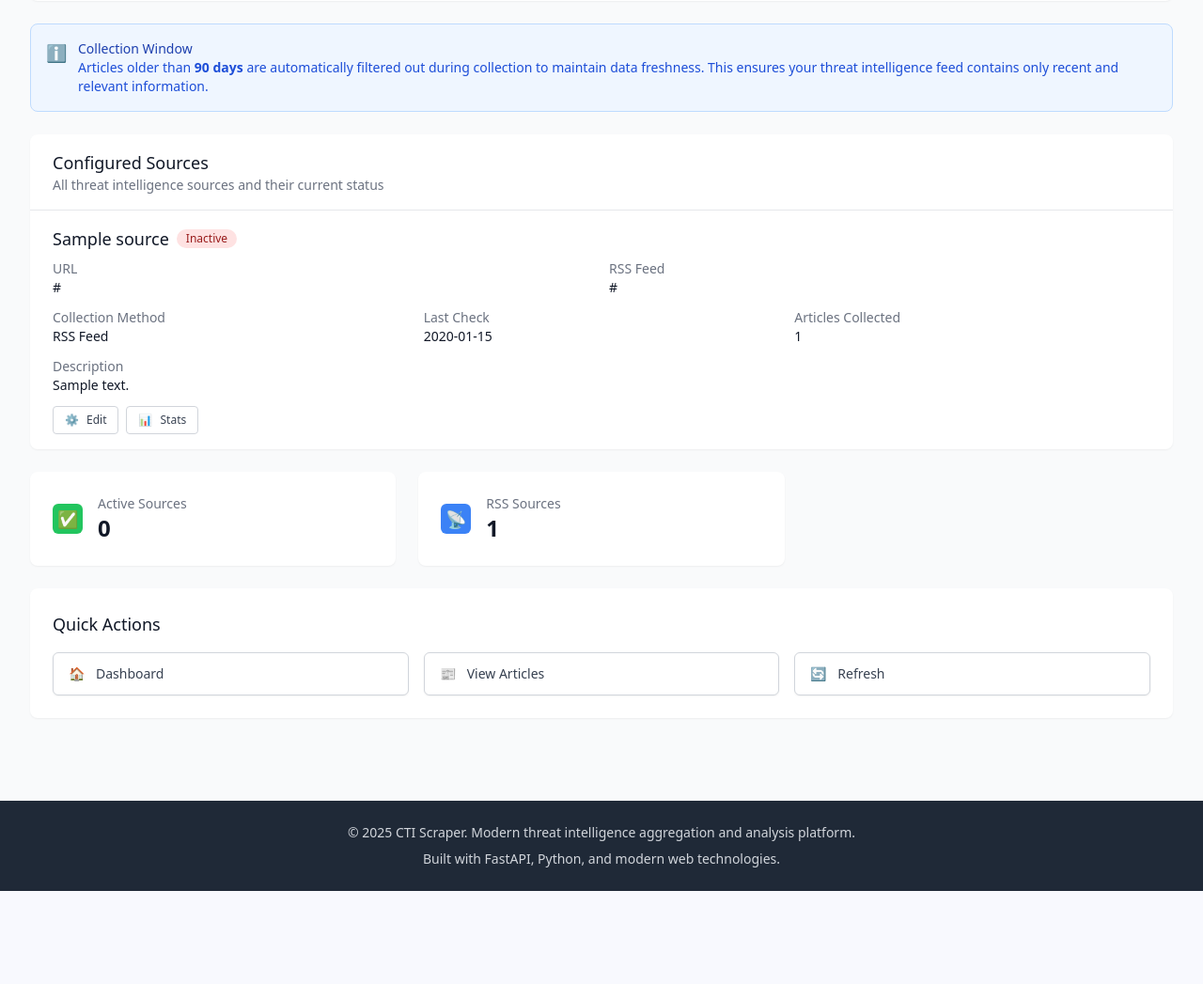
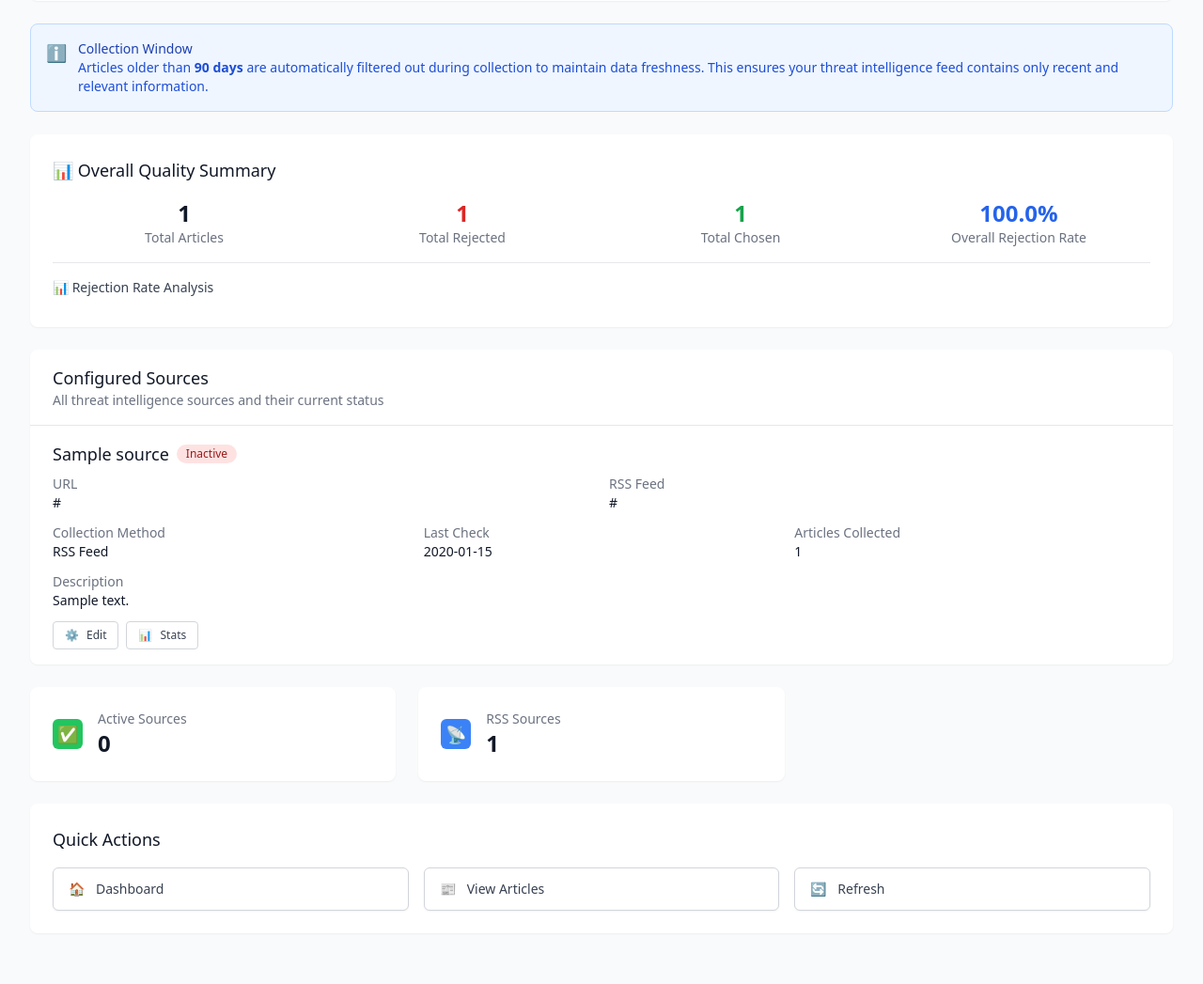
Before and after one commit to dfirtnt/CTIScraper, a FastAPI app: template src/web/templates/sources.html in a window 1280 px wide. Shown: the part 203-1250 px from the top of the page at 94% size. Before the commit the page ends 1151 px from the top, so only its background shows below. Run offline with FastAPI, Linux system fonts and the light colour scheme; the template is opened without the code that fills it: most values are stand-ins (such as "Sample title", 1, 10 or a date in 2020); some libraries are stand-ins or nearby versions.

Commit message:
Implement source quality metrics display
- Added get_source_quality_stats() method to database manager
- Updated sources endpoint to include quality statistics
- Enhanced sources template with quality metrics display
- Shows individual source quality metrics (total, rejected, chosen, unclassified)
- Displays rejection rates with percentages
- Added overall quality summary section
- Added rejection rate analysis section (categorized by rate ranges)
- Removed automatic 'acceptable' judgments - shows raw data for user analysis
- Quality data based on article_metadata.training_category field

```diff
--- a/src/web/modern_main.py
+++ b/src/web/modern_main.py
@@ -171,6 +171,11 @@
     try:
         sources = await async_db_manager.list_sources()
         quality_stats = await async_db_manager.get_source_quality_stats()
+
+        # Debug logging
+        logger.info(f"Quality stats returned: {len(quality_stats)} entries")
+        for stat in quality_stats[:5]:  # Log first 5 entries
+            logger.info(f"Source {stat['source_id']}: {stat['name']} - Rejection rate: {stat['rejection_rate']}%")
 
         # Create a lookup for quality stats by source ID
         quality_lookup = {stat["source_id"]: stat for stat in quality_stats}
--- a/src/web/templates/sources.html
+++ b/src/web/templates/sources.html
@@ -35,68 +35,79 @@
     </div>
 
     <!-- Quality Summary -->
-    {% set total_articles = 0 %}
-    {% set total_rejected = 0 %}
-    {% set total_chosen = 0 %}
-    {% set high_rejection_sources = [] %}
-    {% set moderate_rejection_sources = [] %}
-
-    {% for stat in quality_stats.values() %}
-        {% set total_articles = total_articles + stat.total_articles %}
-        {% set total_rejected = total_rejected + stat.rejected_count %}
-        {% set total_chosen = total_chosen + stat.chosen_count %}
-    {% endfor %}
-
-    {% for source in sources %}
-        {% if source.id in quality_stats %}
-            {% set stat = quality_stats[source.id] %}
-            {% if stat.rejection_rate > 70 %}
-                {% set high_rejection_sources = high_rejection_sources + [source.name] %}
-            {% elif stat.rejection_rate > 50 %}
-                {% set moderate_rejection_sources = moderate_rejection_sources + [source.name] %}
-            {% endif %}
-        {% endif %}
-    {% endfor %}
-
-    {% if total_articles > 0 %}
+    <!-- Debug: quality_stats count: {{ quality_stats|length }} -->
+    {% if quality_stats %}
     <div class="bg-white rounded-lg shadow-sm p-6 mb-6">
         <h3 class="text-lg font-medium text-gray-900 mb-4">📊 Overall Quality Summary</h3>
         <div class="grid grid-cols-1 md:grid-cols-4 gap-4 mb-4">
             <div class="text-center">
-                <p class="text-2xl font-bold text-gray-900">{{ total_articles }}</p>
+                <p class="text-2xl font-bold text-gray-900">{{ quality_stats.values()|sum(attribute='total_articles') }}</p>
                 <p class="text-sm text-gray-500">Total Articles</p>
             </div>
             <div class="text-center">
-                <p class="text-2xl font-bold text-red-600">{{ total_rejected }}</p>
+                <p class="text-2xl font-bold text-red-600">{{ quality_stats.values()|sum(attribute='rejected_count') }}</p>
                 <p class="text-sm text-gray-500">Total Rejected</p>
             </div>
             <div class="text-center">
-                <p class="text-2xl font-bold text-green-600">{{ total_chosen }}</p>
+                <p class="text-2xl font-bold text-green-600">{{ quality_stats.values()|sum(attribute='chosen_count') }}</p>
                 <p class="text-sm text-gray-500">Total Chosen</p>
             </div>
             <div class="text-center">
-                <p class="text-2xl font-bold text-blue-600">{{ (total_rejected / total_articles * 100)|round(1) }}%</p>
+                {% set total_articles = quality_stats.values()|sum(attribute='total_articles') %}
+                {% set total_rejected = quality_stats.values()|sum(attribute='rejected_count') %}
+                {% if total_articles > 0 %}
+                    <p class="text-2xl font-bold text-blue-600">{{ (total_rejected / total_articles * 100)|round(1) }}%</p>
+                {% else %}
+                    <p class="text-2xl font-bold text-blue-600">0%</p>
+                {% endif %}
                 <p class="text-sm text-gray-500">Overall Rejection Rate</p>
             </div>
         </div>
 
-        {% if high_rejection_sources|length > 0 or moderate_rejection_sources|length > 0 %}
+        <!-- Sources Requiring Attention -->
         <div class="border-t pt-4">
-            <h4 class="text-sm font-medium text-gray-700 mb-2">⚠️ Sources Requiring Attention</h4>
-            {% if high_rejection_sources|length > 0 %}
+            <h4 class="text-sm font-medium text-gray-700 mb-2">📊 Rejection Rate Analysis</h4>
+            {% set high_rejection = [] %}
+            {% set moderate_rejection = [] %}
+            {% set low_rejection = [] %}
+
+            {% for source in sources %}
+                {% if source.id in quality_stats %}
+                    {% set stat = quality_stats[source.id] %}
+                    {% set rate = stat.rejection_rate|float %}
+                    {% if rate > 70 %}
+                        {% set high_rejection = high_rejection + [source.name + ' (' + stat.rejection_rate|string + '%)'] %}
+                    {% elif rate > 50 %}
+                        {% set moderate_rejection = moderate_rejection + [source.name + ' (' + stat.rejection_rate|string + '%)'] %}
+                    {% else %}
+                        {% set low_rejection = low_rejection + [source.name + ' (' + stat.rejection_rate|string + '%)'] %}
+                    {% endif %}
+                {% endif %}
+            {% endfor %}
+
+            {% if high_rejection|length > 0 %}
             <div class="mb-2">
                 <p class="text-xs text-red-600 font-medium">High Rejection Rate (>70%):</p>
-                <p class="text-xs text-gray-600">{{ high_rejection_sources|join(', ') }}</p>
+                <p class="text-xs text-gray-600">{{ high_rejection|join(', ') }}</p>
             </div>
             {% endif %}
-            {% if moderate_rejection_sources|length > 0 %}
+            {% if moderate_rejection|length > 0 %}
+            <div class="mb-2">
+                <p class="text-xs text-yellow-600 font-medium">Moderate Rejection Rate (50-70%):</p>
+                <p class="text-xs text-gray-600">{{ moderate_rejection|join(', ') }}</p>
+            </div>
+            {% endif %}
+            {% if low_rejection|length > 0 %}
             <div>
-                <p class="text-xs text-yellow-600 font-medium">Moderate Rejection Rate (50-70%):</p>
-                <p class="text-xs text-gray-600">{{ moderate_rejection_sources|join(', ') }}</p>
+                <p class="text-xs text-green-600 font-medium">Low Rejection Rate (<50%):</p>
+                <p class="text-xs text-gray-600">{{ low_rejection|join(', ') }}</p>
             </div>
             {% endif %}
         </div>
-        {% endif %}
+    </div>
+    {% else %}
+    <div class="bg-yellow-50 border border-yellow-200 rounded-lg p-4 mb-6">
+        <p class="text-sm text-yellow-700">⚠️ No quality statistics available</p>
     </div>
     {% endif %}
 
@@ -198,15 +209,6 @@
                                     <p class="text-sm font-medium text-gray-600">{{ stat.unclassified_count }}</p>
                                 </div>
                             </div>
-                            {% if stat.rejection_rate > 70 %}
-                            <div class="mt-2 p-2 bg-red-50 border border-red-200 rounded">
-                                <p class="text-xs text-red-700">⚠️ High rejection rate - consider reviewing this source</p>
-                            </div>
-                            {% elif stat.rejection_rate > 50 %}
-                            <div class="mt-2 p-2 bg-yellow-50 border border-yellow-200 rounded">
-                                <p class="text-xs text-yellow-700">⚠️ Moderate rejection rate</p>
-                            </div>
-                            {% endif %}
                         </div>
                         {% endif %}
 
```
